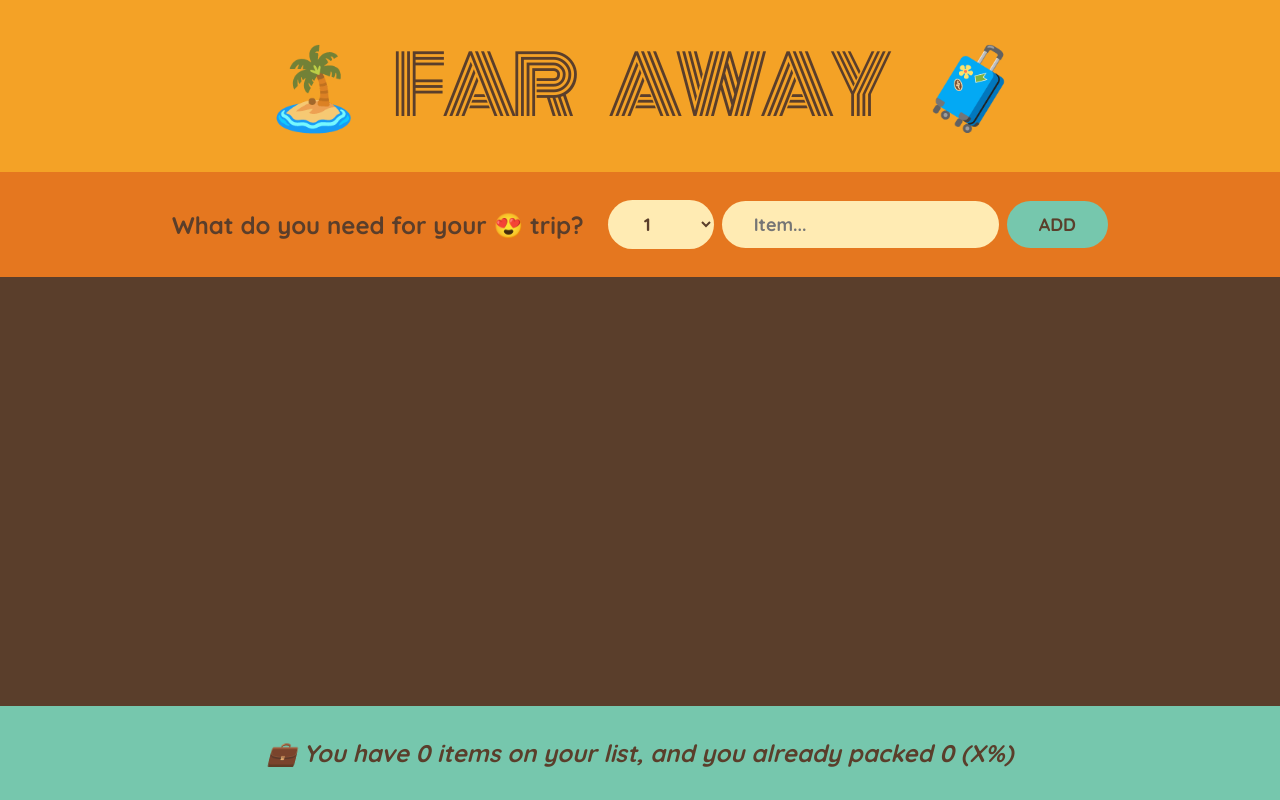
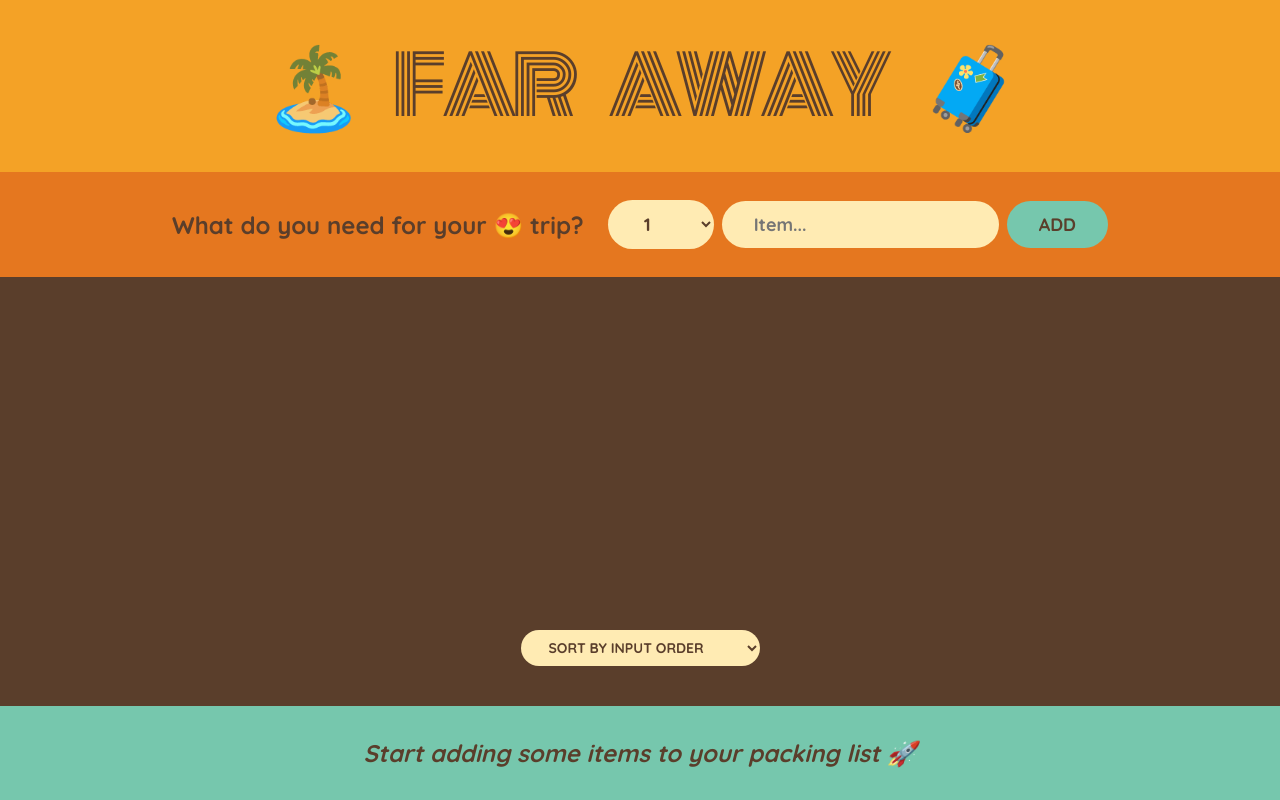
Before and after one commit to oxanamar/travel-list, a React (Create React App) app: page / in a window 1280 px wide. Built offline with nearby package versions, Linux system fonts and the light colour scheme.

Commit message:
Sorted Packing List

```diff
--- a/src/App.js
+++ b/src/App.js
@@ -86,10 +86,26 @@
 }
 
 function PackingList({ items, onDeleteItem, onToggleItem }) {
+  const [sortBy, setSortBy] = useState("input");
+
+  let sortedItems;
+
+  if (sortBy === "input") sortedItems = items;
+
+  if (sortBy === "description")
+    sortedItems = items
+      .slice()
+      .sort((a, b) => a.description.localeCompare(b.description));
+
+  if (sortBy === "packed")
+    sortedItems = items
+      .slice()
+      .sort((a, b) => Number(a.packed) - Number(b.packed));
+
   return (
     <div className="list">
       <ul>
-        {items.map((item) => (
+        {sortedItems.map((item) => (
           <Item
             item={item}
             onDeleteItem={onDeleteItem}
@@ -98,6 +114,13 @@
           />
         ))}
       </ul>
+      <div className="actions">
+        <select value={sortBy} onChange={(e) => setSortBy(e.target.value)}>
+          <option value="input">Sort by input order</option>
+          <option value="description">Sort by description</option>
+          <option value="packed">Sort by packed status</option>
+        </select>
+      </div>
     </div>
   );
 }
@@ -119,14 +142,24 @@
 }
 
 function Stats({ items }) {
+  if (!items.length)
+    return (
+      <p className="stats">
+        <em>Start adding some items to your packing list 🚀</em>
+      </p>
+    );
+
   const numItems = items.length;
   const numPacked = items.filter((item) => item.packed).length;
+  const percentage = Math.round((numPacked / numItems) * 100);
 
   return (
     <footer className="stats">
       <em>
-        💼 You have {numItems} items on your list, and you already packed{" "}
-        {numPacked} (X%)
+        {percentage === 100
+          ? "You got everything! Ready to go ✈️"
+          : `💼 You have ${numItems} items on your list, and you already packed
+        ${numPacked} (${percentage}%)`}
       </em>
     </footer>
   );
```
